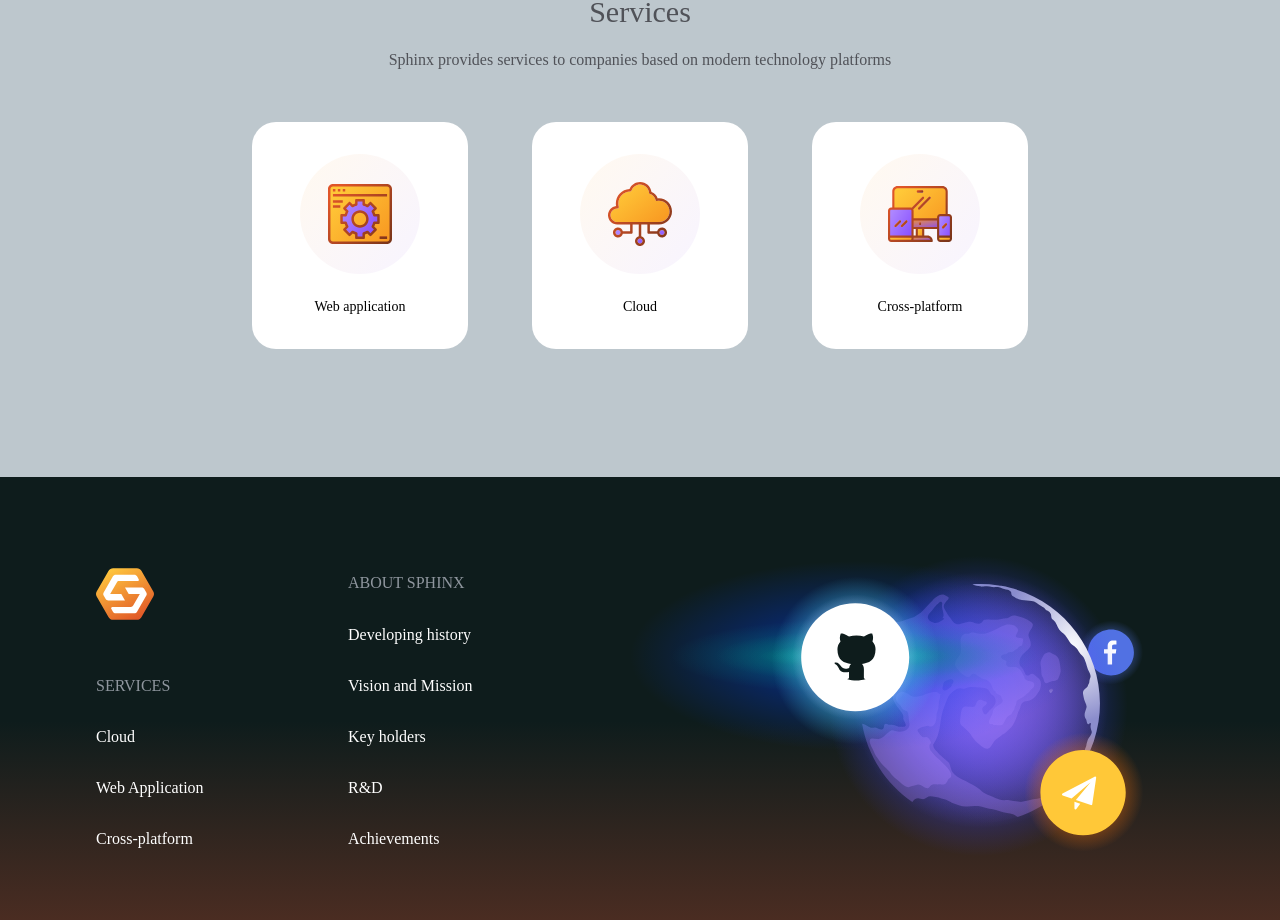
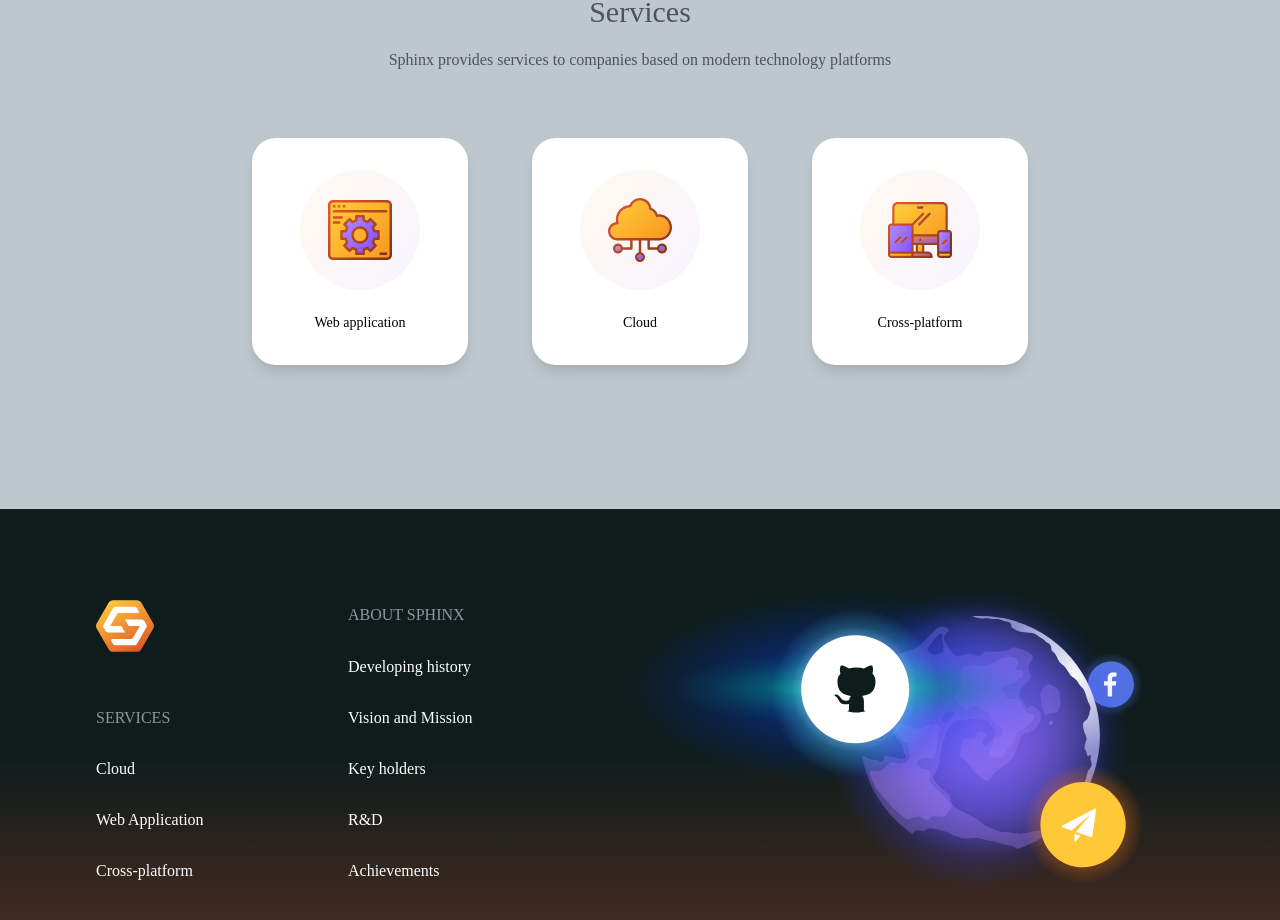
Before and after one commit to sphinx-software/sphinx-website-nextjs, a Next.js app: page / in a window 1280 px wide. Shown: the part 1720-2640 px from the top of the page. Built offline with nearby package versions, Linux system fonts and the light colour scheme; a web font is replaced by a local one.

Commit message:
add shadow for service

```diff
--- a/components/Home/CompanyService/CompanyService.tsx
+++ b/components/Home/CompanyService/CompanyService.tsx
@@ -36,7 +36,7 @@ const CompanyService: FC = () => {
             </p>
           </div>
         </div>
-        <div className='px-3 my-12 grid grid-rows-1 gap-y-11 md:grid-cols-3 md:gap-8 md:place-items-center'>
+        <div className='px-3 my-16 grid grid-rows-1 gap-y-11 md:grid-cols-3 md:gap-8 md:place-items-center'>
           {services.map((s, index) => (
             <Service key={index} service={s} />
           ))}
@@ -54,7 +54,7 @@ declare type ServiceProps = {
 
 const Service: FC<ServiceProps> = ({ service }) => {
   return (
-    <div className='flex items-center space-x-6 md:space-x-0 text-xl py-4 md:py-8 pl-10 md:px-12 bg-white rounded-3xl md:flex-col'>
+    <div className='flex items-center shadow-lg space-x-6 md:space-x-0 text-xl py-4 md:py-8 pl-10 md:px-12 bg-white rounded-3xl md:flex-col'>
       <div className='block md:hidden'>
         <Image
           width={64}
```
